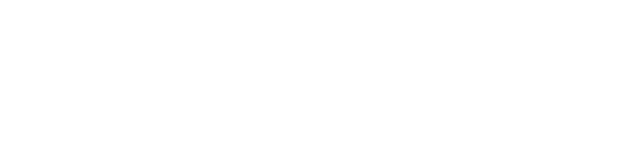
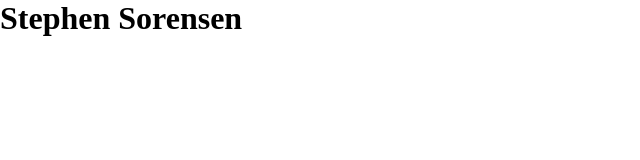
Before and after one commit to stephensorensen/stephensorensen.github.io, a plain HTML site: page index.html in a window 1280 px wide. Shown: the whole page, without its empty margins (0-640 px from the left). Drawn offline with Linux system fonts and the light colour scheme.

Commit message:
update css & html formatting

```diff
--- a/index.html
+++ b/index.html
@@ -2,8 +2,14 @@
 <html>
 <head>
 	<title>Stephen Sorensen - Portfolio</title>
+	<link rel="stylesheet" type="text/css" href="landing.css">
 </head>
 <body>
+	<div>
+		<h1>Stephen Sorensen</h1>
+	</div>
+
+
 
 
 </body>
--- /dev/null
+++ b/landing.css
@@ -0,0 +1,8 @@
+/*Fonts*/
+@import url('https://fonts.googleapis.com/css?family=Lobster');
+
+/*Global settings*/
+*{
+	margin: 0;
+	padding: 0;
+}
```
